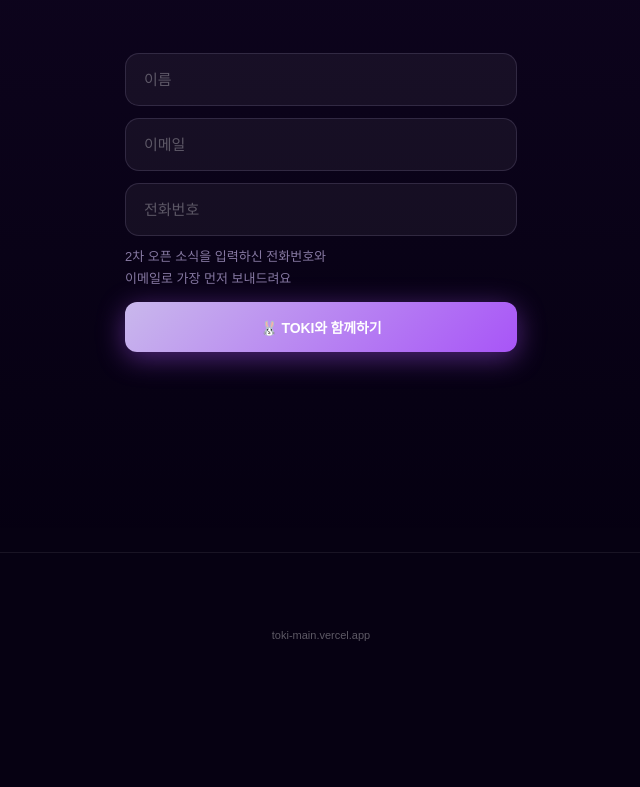
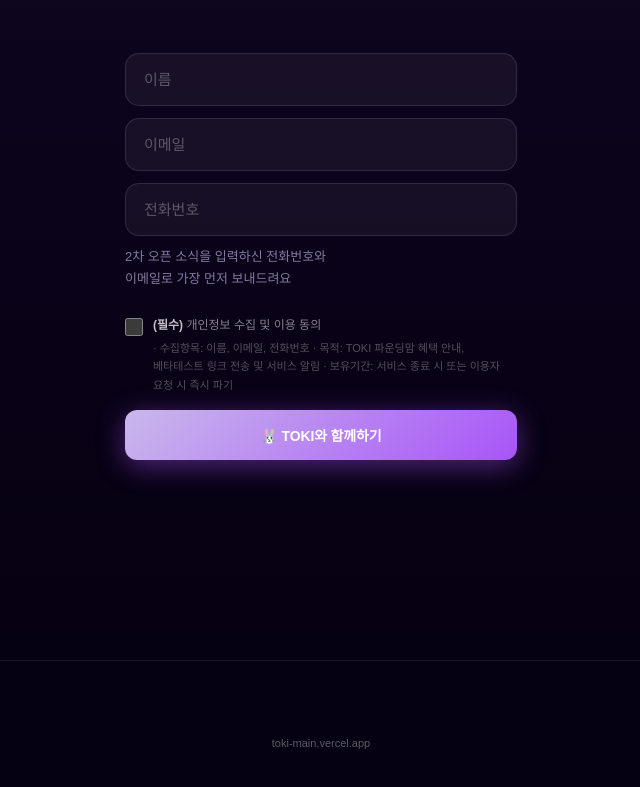
Before and after one commit to Somyoung-Kim/TOKI_landing, a plain HTML site: page index.html in a window 1280 px wide. Shown: the part 7009-7796 px from the top of the page, without its empty margins (319-959 px from the left). Before the commit the page ends 7730 px from the top, so only its background shows below. Drawn offline with Linux system fonts and the light colour scheme; a web font is replaced by a local one.

Commit message:
Update index.html

```diff
--- a/index.html
+++ b/index.html
@@ -929,6 +929,28 @@
   font-size:13px;color:rgba(201,184,236,0.55);
   font-weight:400;
 }
+
+.privacy-wrap{
+  padding:14px 0 4px;
+}
+.privacy-label{
+  display:flex;align-items:flex-start;gap:10px;
+  cursor:pointer;
+}
+.privacy-check{
+  width:18px;height:18px;flex-shrink:0;margin-top:2px;
+  accent-color:var(--main);cursor:pointer;
+}
+.privacy-text{
+  font-size:12px;color:rgba(255,255,255,0.5);
+  line-height:1.6;word-break:keep-all;
+}
+.privacy-text strong{color:rgba(255,255,255,0.75);font-weight:700}
+.privacy-detail{
+  display:block;font-size:11px;
+  color:rgba(255,255,255,0.3);
+  margin-top:4px;line-height:1.65;
+}
 </style>
 </head>
 <body>
@@ -1296,6 +1318,16 @@
           <input class="inp" id="ei" type="email" placeholder="이메일" autocomplete="email" required/>
           <input class="inp" id="ti" type="tel" placeholder="전화번호" autocomplete="tel" required/>
           <p style="font-size:13px;font-weight:500;color:rgba(201,184,236,0.65);margin-top:-2px;line-height:1.7;">2차 오픈 소식을 입력하신 전화번호와<br>이메일로 가장 먼저 보내드려요</p>
+          <!-- 개인정보 동의 체크박스 -->
+          <div class="privacy-wrap">
+            <label class="privacy-label">
+              <input type="checkbox" id="privacy-check" class="privacy-check"/>
+              <span class="privacy-text">
+                <strong>(필수)</strong> 개인정보 수집 및 이용 동의
+                <span class="privacy-detail">· 수집항목: 이름, 이메일, 전화번호 · 목적: TOKI 파운딩맘 혜택 안내, 베타테스트 링크 전송 및 서비스 알림 · 보유기간: 서비스 종료 시 또는 이용자 요청 시 즉시 파기</span>
+              </span>
+            </label>
+          </div>
           <button class="sub-btn" onclick="doSubmit()">🐰 TOKI와 함께하기</button>
         </div>
 
@@ -1420,6 +1452,11 @@
   if(!n){ document.getElementById('ni').style.borderColor='rgba(212,83,126,.6)'; document.getElementById('ni').focus(); return; }
   if(!e||!e.includes('@')){ document.getElementById('ei').style.borderColor='rgba(212,83,126,.6)'; document.getElementById('ei').focus(); return; }
   if(!t){ document.getElementById('ti').style.borderColor='rgba(212,83,126,.6)'; document.getElementById('ti').focus(); return; }
+  if(!document.getElementById('privacy-check').checked){
+    document.getElementById('privacy-check').style.outline='2px solid rgba(212,83,126,.8)';
+    document.getElementById('privacy-check').scrollIntoView({behavior:'smooth',block:'center'});
+    return;
+  }
 
   const btn = document.querySelector('.sub-btn');
   btn.textContent = '신청 중...';
```
